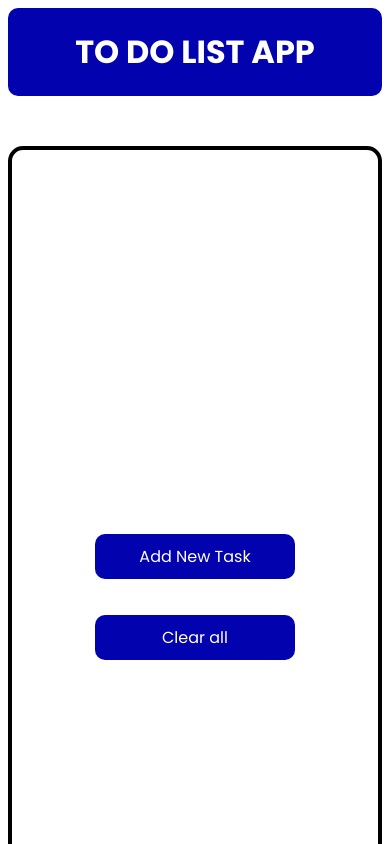
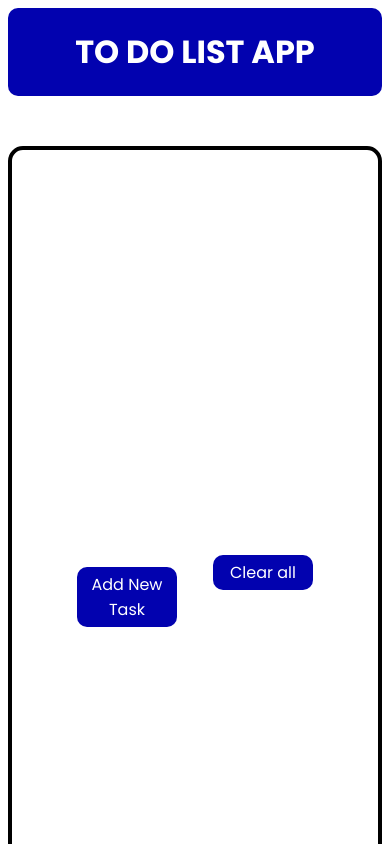
Before and after one commit to obedobodoruku/to-do-list-app, a plain HTML site: page index.html in a window 390 px wide. Shown: the top 844 px of the page. Drawn offline with Linux system fonts and the light colour scheme; a web font is replaced by a local one.

Commit message:
Update style.css

```diff
--- a/style.css
+++ b/style.css
@@ -136,9 +136,10 @@ button:hover {
 
 
 @media screen and (max-width: 480px){
-    .button-div {
-        flex-direction: column;
-
+    .button-div > button {
+        width: 100px;
+        font-size: 1rem;
+        padding: 5px;
     }
 
     .button-div > button:nth-child(2) {
```
